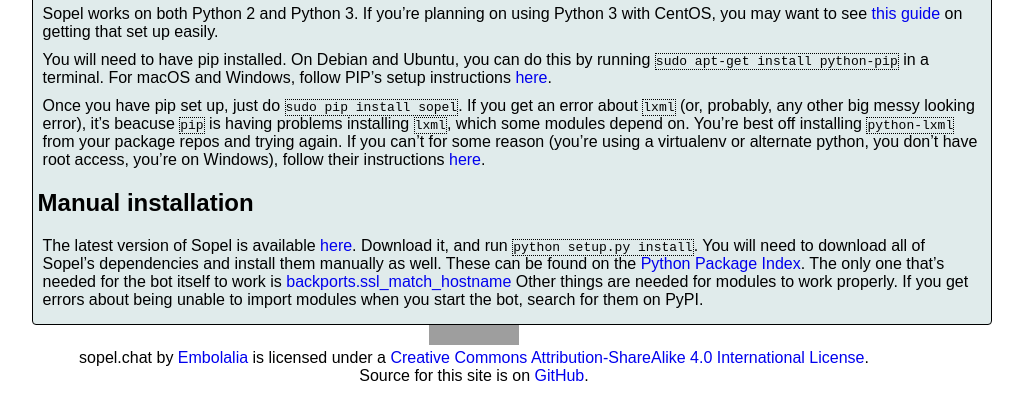
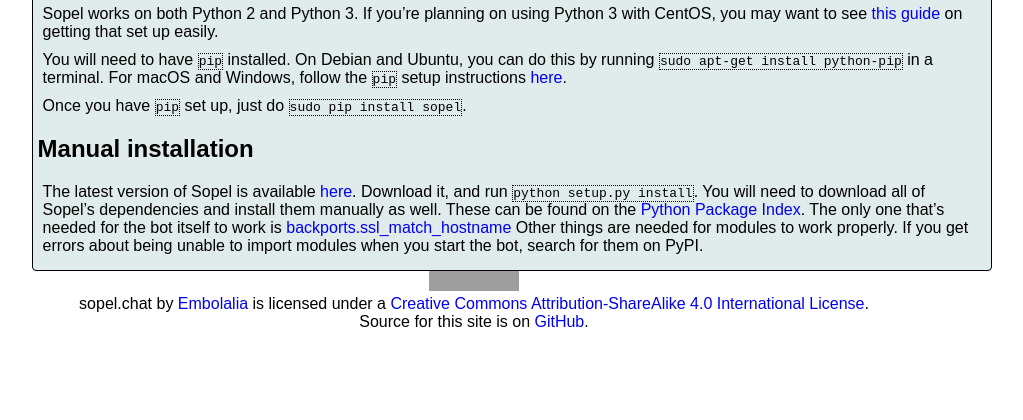
Before and after one commit to sopel-irc/sopel.chat, a Jekyll site: the page built from download.md, in a window 1280 px wide, cut to the strip 324-744 px from the top of the page. Shown: the whole strip, without its empty margins (166-1189 px from the left). Built offline with Jekyll 4.4.1, drawn with Linux system fonts in a browser that asks for light colours; some web fonts are replaced; Markdown is read by kramdown in place of the engine named in the settings; grey boxes are pictures that could not be loaded.

Commit message:
Update download/install page
The bulk of this is removing references to lxml, which hasn't been
needed for quite some time (years).

```diff
--- a/download.md
+++ b/download.md
@@ -1,6 +1,6 @@
 ---
 layout: default
-title: Sopel - The Python IRC Bot
+title: Download / Install
 ---
 
 # Installation
@@ -12,25 +12,19 @@
 3 with CentOS, you may want to see [this guide](/python3-centos7.html) on
 getting that set up easily.
 
-You will need to have pip installed. On Debian and Ubuntu, you can do this by
+You will need to have `pip` installed. On Debian and Ubuntu, you can do this by
 running `sudo apt-get install python-pip` in a terminal. For macOS and Windows,
-follow PIP's setup instructions
-[here](http://pip.readthedocs.org/en/latest/installing.html).
+follow the `pip` setup instructions
+[here](https://pip.readthedocs.org/en/latest/installing/).
 
-Once you have pip set up, just do `sudo pip install sopel`. If you get an
-error about `lxml` (or, probably, any other big messy looking error), it's
-beacuse `pip` is having problems installing `lxml`, which some modules depend
-on. You're best off installing `python-lxml` from your package repos and trying
-again. If you can't for some reason (you're using a virtualenv or alternate
-python, you don't have root access, you're on Windows), follow their
-instructions [here](http://lxml.de/installation.html).
+Once you have `pip` set up, just do `sudo pip install sopel`.
 
 ## Manual installation
 The latest version of Sopel is available
 [here](https://github.com/sopel-irc/sopel/releases/latest). Download it, and
 run `python setup.py install`. You will need to download all of Sopel's
 dependencies and install them manually as well. These can be found on the
-[Python Package Index](https://pypi.python.org/pypi). The only one that's
+[Python Package Index](https://pypi.org/). The only one that's
 needed for the bot itself to work is
 [backports.ssl\_match\_hostname](https://pypi.python.org/pypi/backports.ssl_match_hostname/3.4.0.2)
 Other things are needed for modules to work properly. If you get errors about
```
